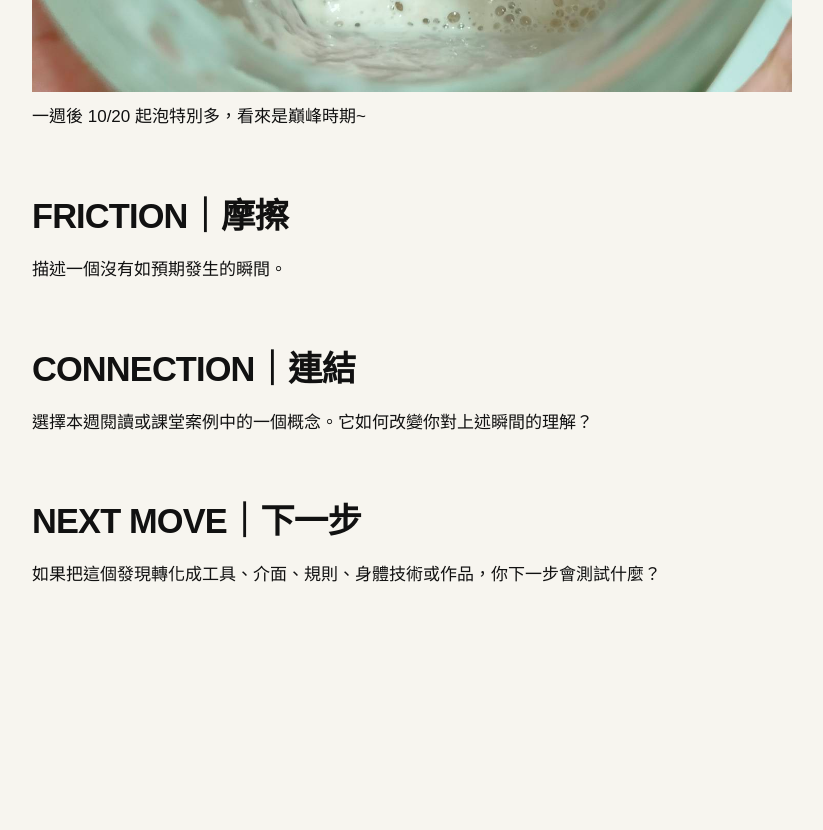
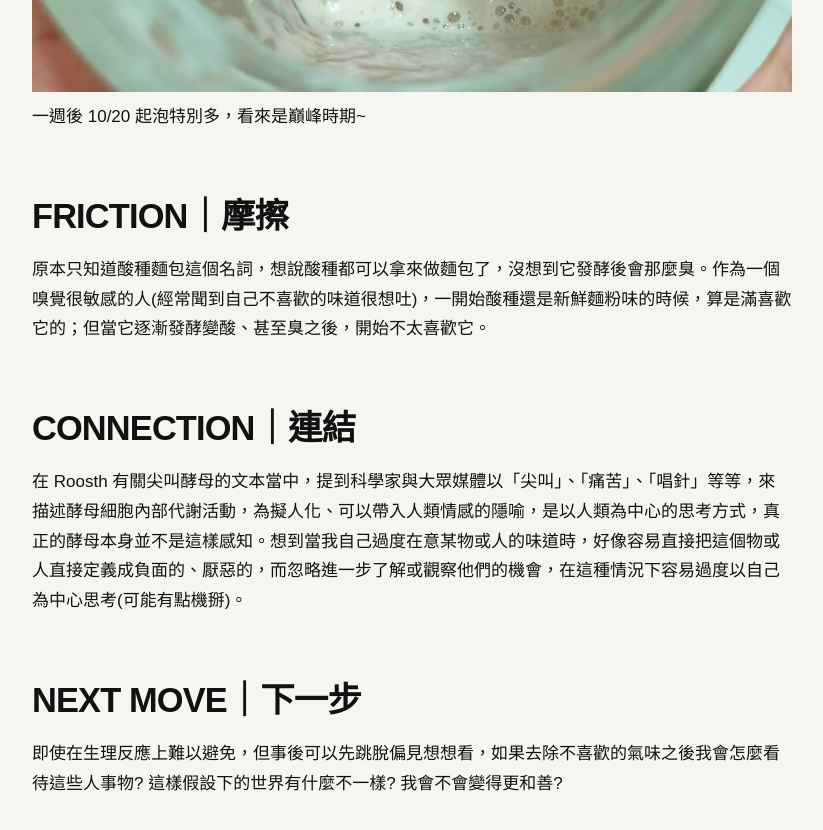
Before and after one commit to ivyjih/fieldworkarchive, a Jekyll site: the page built from weeks/week-06.md, in a window 1280 px wide and 900 px high, scrolled down 4550 px. Shown: the top 830 px of the window, without its empty margins (48-871 px from the left). Built offline with Jekyll 4.4.1, drawn with Linux system fonts in a browser that asks for light colours; before the commit the page ends 5247 px from its top, so only the background shows below that.

Commit message:
Update week-06.md

```diff
--- a/weeks/week-06.md
+++ b/weeks/week-06.md
@@ -31,13 +31,13 @@ permalink: /weeks/week-06/
 
 ## FRICTION｜摩擦
 
-描述一個沒有如預期發生的瞬間。
+原本只知道酸種麵包這個名詞，想說酸種都可以拿來做麵包了，沒想到它發酵後會那麼臭。作為一個嗅覺很敏感的人(經常聞到自己不喜歡的味道很想吐)，一開始酸種還是新鮮麵粉味的時候，算是滿喜歡它的；但當它逐漸發酵變酸、甚至臭之後，開始不太喜歡它。
 
 
 ## CONNECTION｜連結
 
-選擇本週閱讀或課堂案例中的一個概念。它如何改變你對上述瞬間的理解？
+在 Roosth 有關尖叫酵母的文本當中，提到科學家與大眾媒體以「尖叫」、「痛苦」、「唱針」等等，來描述酵母細胞內部代謝活動，為擬人化、可以帶入人類情感的隱喻，是以人類為中心的思考方式，真正的酵母本身並不是這樣感知。想到當我自己過度在意某物或人的味道時，好像容易直接把這個物或人直接定義成負面的、厭惡的，而忽略進一步了解或觀察他們的機會，在這種情況下容易過度以自己為中心思考(可能有點機掰)。
 
 ## NEXT MOVE｜下一步
 
-如果把這個發現轉化成工具、介面、規則、身體技術或作品，你下一步會測試什麼？
+即使在生理反應上難以避免，但事後可以先跳脫偏見想想看，如果去除不喜歡的氣味之後我會怎麼看待這些人事物? 這樣假設下的世界有什麼不一樣? 我會不會變得更和善?
```
